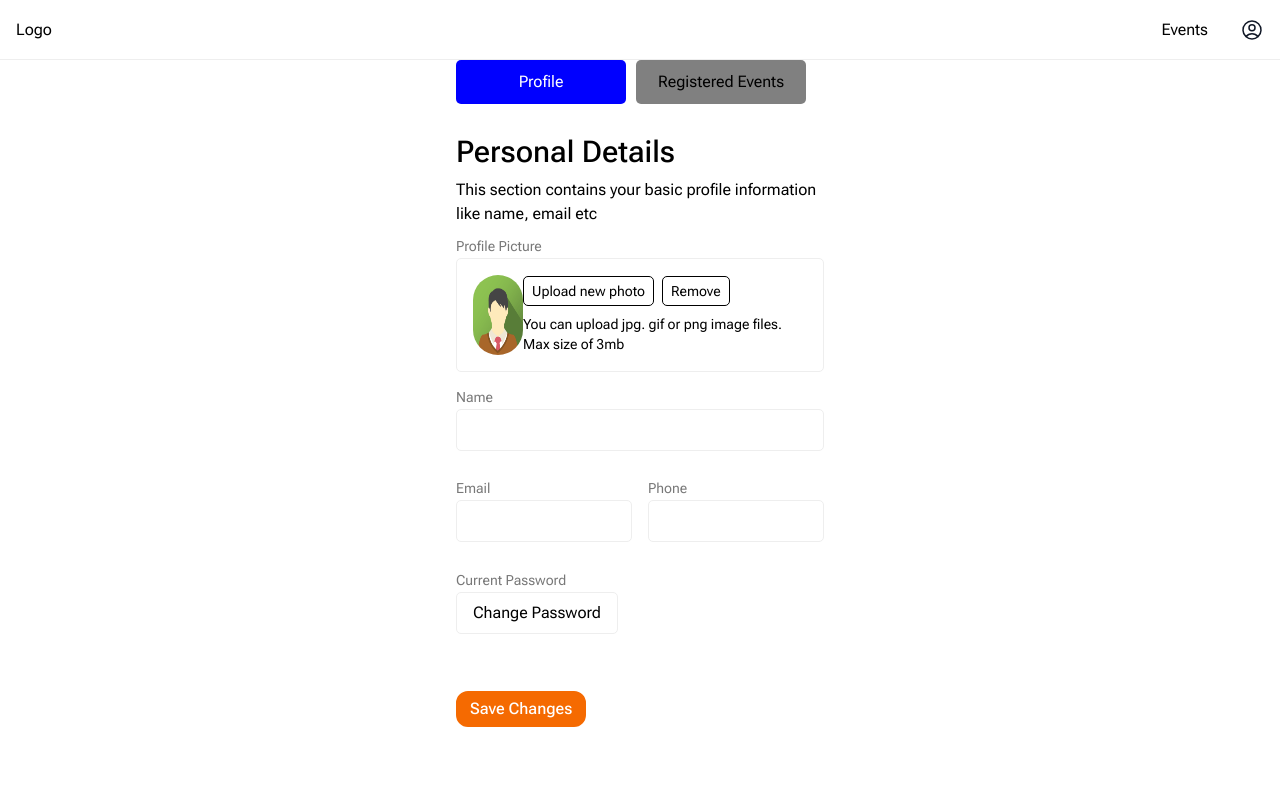
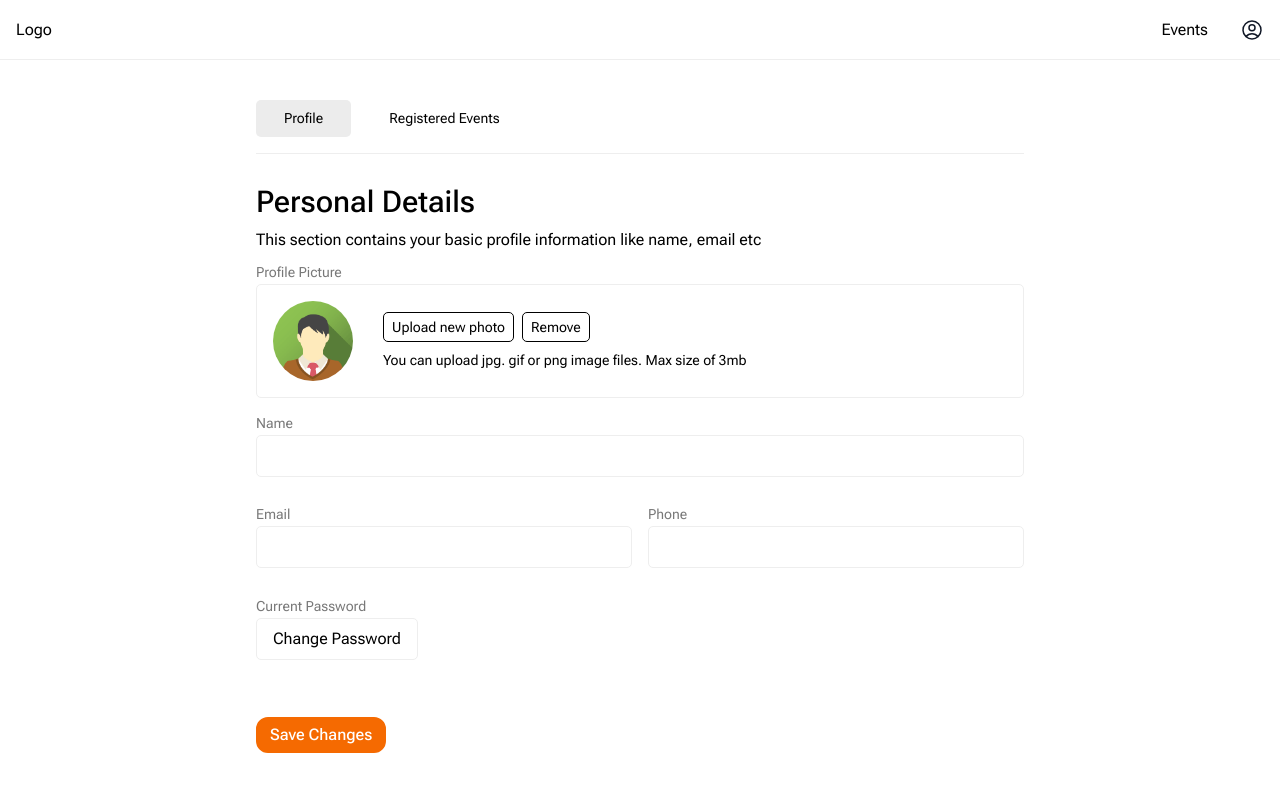
Before and after one commit to aaronlimck/WAD2, a Vue app: page /profile in a window 1280 px wide. Shown: the top 792 px of the page. Built offline with nearby package versions, Linux system fonts and the light colour scheme; no server answers; sample sign-in values are in the browser's storage; what vue3-click-away would draw is missing.

Commit message:
update styling

```diff
--- a/src/components/UI/TabsWrapper.vue
+++ b/src/components/UI/TabsWrapper.vue
@@ -1,12 +1,13 @@
 <template>
-  <div class="tabs">
+  <div class="tabs container mx-auto">
     <ul class="tabs__header">
-      <li v-for="title in tabTitles"
+      <li
+        v-for="title in tabTitles"
         :key="title"
         :class="{ selected: title == selectedTitle }"
         @click="selectedTitle = title"
       >
-        {{title}}
+        {{ title }}
       </li>
     </ul>
     <slot />
@@ -14,50 +15,46 @@
 </template>
 
 <script>
-  import { provide, ref } from 'vue'
-  export default {
-    setup(props, { slots }) {
-      const tabTitles = ref(slots.default().map((tab) => tab.props.title))
-      const selectedTitle=  ref(tabTitles.value[0])
+import { provide, ref } from "vue";
+export default {
+  setup(props, { slots }) {
+    const tabTitles = ref(slots.default().map((tab) => tab.props.title));
+    const selectedTitle = ref(tabTitles.value[0]);
 
-      provide("selectedTitle",selectedTitle)
-      return {
-        selectedTitle,
-        tabTitles
-      }
-    },
-  }
+    provide("selectedTitle", selectedTitle);
+    return {
+      selectedTitle,
+      tabTitles,
+    };
+  },
+};
 </script>
 
-
 <style scoped>
-.tabs{
-  max-width : 400px;
-  margin : 0 auto;
+.tabs {
+  max-width: 800px;
 }
 
-.tabs__header{
+.tabs__header {
   margin-bottom: 10px;
   list-style: none;
-  padding: 0;
+  padding: 16px 0px;
   display: flex;
+  border-bottom: 1px solid #eee;
 }
+
 .tabs__header li {
-  width:170px;
+  font-size: 14px;
   text-align: center;
-  padding: 10px 20px;
+  padding: 8px 28px;
   margin-right: 10px;
-  background-color:grey;
   border-radius: 5px;
   cursor: pointer;
   transition: 0.4s all ease-out;
-
 }
 
 .tabs__header li.selected {
-  background-color: blue;
-  color: white;
+  background-color: #ececec;
+  color: #000;
 }
-
-
 </style>
```
